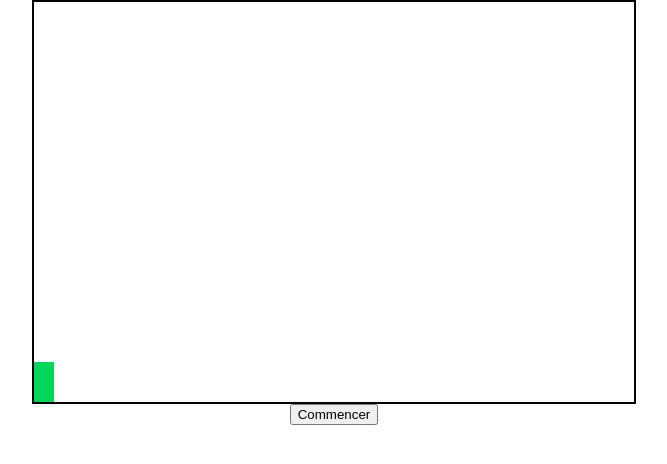
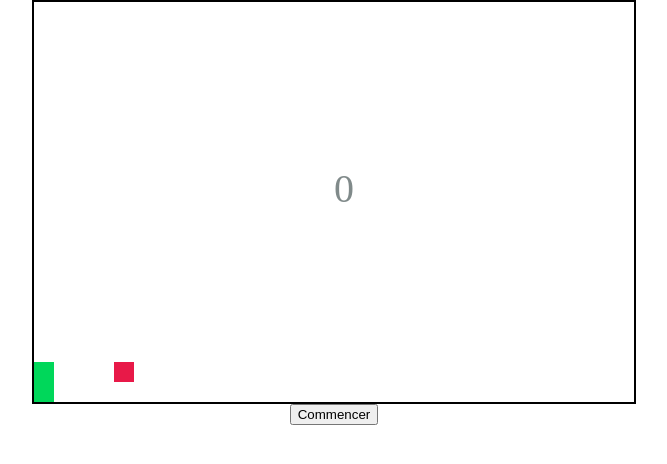
Before and after one commit to GuillaumePons63/snake, a plain HTML site: page index.html in a window 1280 px wide. Both pictures are taken after a click on the button "Commencer". Shown: the whole page, without its empty margins (306-973 px from the left). Drawn offline with Linux system fonts and the light colour scheme.

Commit message:
drawApple

```diff
--- a/index.html
+++ b/index.html
@@ -12,7 +12,7 @@
 
 <body>
     <div>
-        <canvas id="canvas" width=600 height="400"></canvas>
+        <canvas id="canvas" width=600 height=400></canvas>
         <button> Commencer </button>
     </div>
 </body>
--- a/main.js
+++ b/main.js
@@ -1,20 +1,20 @@
 const canvas = document.getElementById('canvas');
 const button = document.querySelector('button');
+let ctx = canvas.getContext('2d');
 
-let ctx = canvas.getContext('2d');
+
 let blockSize = 20;
 const directionPossible = ['up', 'right', 'down', 'left'];
+let interval;
 
 let direction = directionPossible[2];
-
-let interval;
-
 let snakes = [
     [0, 0],
     [0, 1],
     [0, 2]
 ]
-
+let score = 0;
+let apple = [getRandomInt(2, canvas.width / blockSize), getRandomInt(0, canvas.height / blockSize)]
 
 // Gestion des touches du clavier
 
@@ -36,21 +36,37 @@ document.addEventListener('keydown', (e) => {
 
 function draw() {
     ctx.clearRect(0, 0, canvas.width, canvas.height);
-    drawSnake()
+    drawSnake();
+    drawApple();
+    drawScore();
 }
-function drawBlock(x, y) {
+
+function drawBlock(x, y, color) {
     ctx.beginPath()
-    ctx.fillStyle = 'rgb(0,215,90)';
+    ctx.fillStyle = color;
+    ctx.font = '40px serif'
     ctx.fillRect(x * blockSize, y * blockSize, blockSize, blockSize);
     ctx.closePath();
 }
+
 function drawSnake() {
     for (let snake of snakes) {
-        drawBlock(snake[0], snake[1]);
+        drawBlock(snake[0], snake[1], 'rgb(0,215,90)');
     }
     setDirection();
 }
 
+function drawApple() {
+    drawBlock(apple[0], apple[1], 'rgb(232,25,72')
+}
+
+function drawScore() {
+    ctx.beginPath()
+    ctx.fillStyle = 'rgb(128,138,138)'
+    ctx.fillText(score, canvas.width / 2, canvas.height / 2)
+    ctx.closePath()
+}
+// Permet la gestion de la direction
 function setDirection() {
     let newBlock;
     let lastBlock = snakes[snakes.length - 1];
@@ -76,15 +92,20 @@ function collision(block, snakeArray) {
         if (JSON.stringify(oneBlockSnake) === JSON.stringify(block)) {
             gameOver();
         }
+
     }
     // Pour empécher de sortir du canvas
     if (block[0] < 0 || block[1] < 0 || block[0] > (canvas.width / blockSize) || block[1] > (canvas.height / blockSize)) {
         gameOver();
     }
+    // Pour gérer la pomme
+    if (JSON.stringify(apple) === JSON.stringify(block)) {
+        score++;
+        apple = [getRandomInt(0, canvas.width / blockSize), getRandomInt(0, canvas.height / blockSize)];
+
+    }
 
 }
-
-
 
 
 function gameOver() {
@@ -94,6 +115,11 @@ function gameOver() {
 }
 
 
+function getRandomInt(min, max) {
+    return Math.floor(Math.random() * (max - min) + min);
+}
+
+
 // Lancement du jeu au clique
 
 button.addEventListener('click', () => {
```
